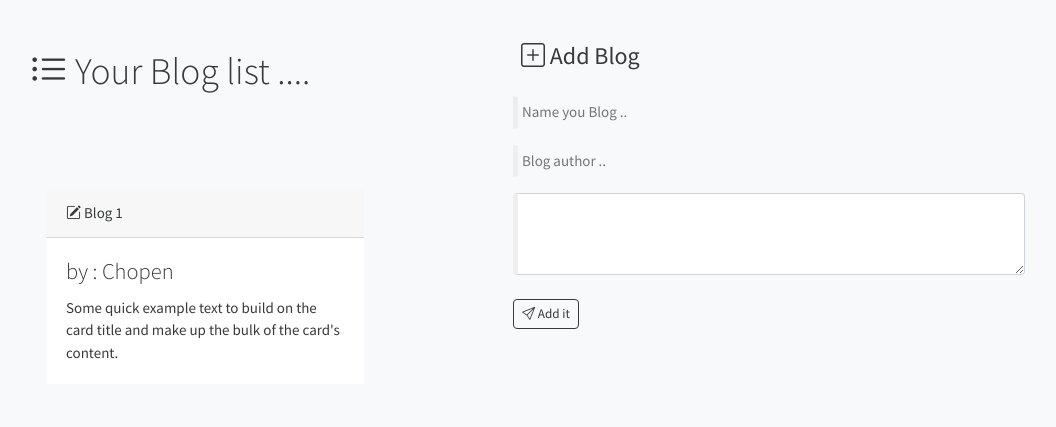
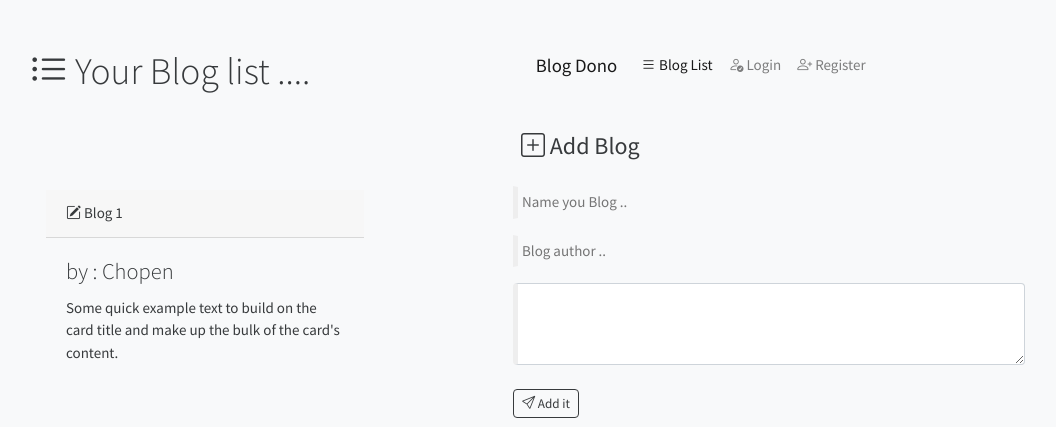
Before and after one commit to diouri844/Ninja_Blog, a Django app: page /blogs/ in a window 1280 px wide. Shown: the top 427 px of the page, without its empty margins (81-1137 px from the left). Run offline with Django 3.2, Linux system fonts and the light colour scheme; some libraries are stand-ins or nearby versions.

Commit message:
update ui

```diff
--- a/Blog/templates/Blog/Home.html
+++ b/Blog/templates/Blog/Home.html
@@ -5,7 +5,6 @@
 	<meta name="viewport" content="width=device-width, initial-scale=1">
 	<link rel="stylesheet" href="https://cdn.jsdelivr.net/npm/bootswatch@4.5.2/dist/cosmo/bootstrap.min.css" integrity="sha384-5QFXyVb+lrCzdN228VS3HmzpiE7ZVwLQtkt+0d9W43LQMzz4HBnnqvVxKg6O+04d" crossorigin="anonymous">
 	<link rel="stylesheet" href="https://cdn.jsdelivr.net/npm/bootstrap-icons@1.9.1/font/bootstrap-icons.css">
-
 	<title> Blog Ninja </title>
 </head>
 <body class="container m-5 bg-light"
@@ -20,13 +19,43 @@
 			style="
 			max-width: 20rem;">
 	  		<div class="card-header"><i class="bi bi-pencil-square"></i> {{ post.title }}</div>
-	  		<div class="card-body">
+	  		<div class="card-body bg-light">
 	    		<h4 class="card-title">by : {{ post.author }}</h4>
 	    		<p class="card-text">Some quick example text to build on the card title and make up the bulk of the card's content.</p>
 	  		</div>
 		</div>
 		{% endfor %}
 	</div>
+	<nav
+	style="
+		position: absolute;
+		float: top;
+		top:0;
+		right: 0;
+		margin-right: 23%;
+		margin-top: 3%;
+	"
+	class="navbar navbar-expand-lg navbar-light bg-light">
+		<div class="container-fluid">
+    		<a class="navbar-brand" href="#"> Blog Dono </a>
+    		<button class="navbar-toggler" type="button" data-bs-toggle="collapse" data-bs-target="#navbarColor03" aria-controls="navbarColor03" aria-expanded="false" aria-label="Toggle navigation">
+      			<span class="navbar-toggler-icon"></span>
+    		</button>
+		    <div class="collapse navbar-collapse" id="navbarColor03">
+		      <ul class="navbar-nav me-auto">
+		        <li class="nav-item">
+		          <a class="nav-link active" href="#"><i class="bi bi-list"></i> Blog List </a>
+		        </li>
+		        <li class="nav-item">
+		          <a class="nav-link" href="#"><i class="bi bi-person-check"></i> Login </a>
+		        </li>
+		        <li class="nav-item">
+		          <a class="nav-link" href="#"><i class="bi bi-person-plus"></i> Register </a>
+		        </li>
+		      </ul>
+		    </div>
+  		</div>
+	</nav>
 	<form style="
 	max-width: 40rem;
 	position: absolute;
@@ -34,7 +63,7 @@
 	top:0;
 	right: 0;
 	margin-right: 5%;
-	margin-top: 3%;
+	margin-top: 10%;
 	">
   		<fieldset style="padding: 10px;">
     		<legend class=" ml-3 mb-1"><i class="bi bi-plus-square"></i> Add Blog </legend>
```
Also changed, not shown: Blog/templates/Blog/About.html (line endings or trailing spaces).
